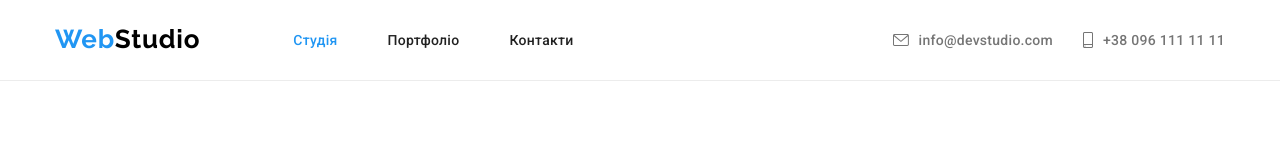
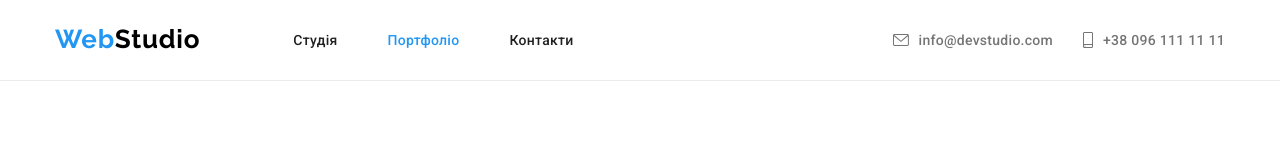
Before and after one commit to Yurii-Yevsiukov/goit-markup-hw-04, a plain HTML site: page portfolio.html in a window 1280 px wide. Shown: the top 160 px of the page. Drawn offline with nearby package versions, Linux system fonts and the light colour scheme.

Commit message:
портфоліо навігація current

```diff
--- a/portfolio.html
+++ b/portfolio.html
@@ -28,10 +28,10 @@
           <a class="link logo" href="./index.html"><span>Web</span>Studio</a>
           <ul class="list site-nav">
             <li class="item">
-              <a class="link current" href="./index.html">Студія</a>
+              <a class="link" href="./index.html">Студія</a>
             </li>
             <li class="item">
-              <a class="link" href="./portfolio.html">Портфоліо</a>
+              <a class="link current" href="./portfolio.html">Портфоліо</a>
             </li>
             <li class="item">
               <a class="link" href="./contacts.html">Контакти</a>
```
